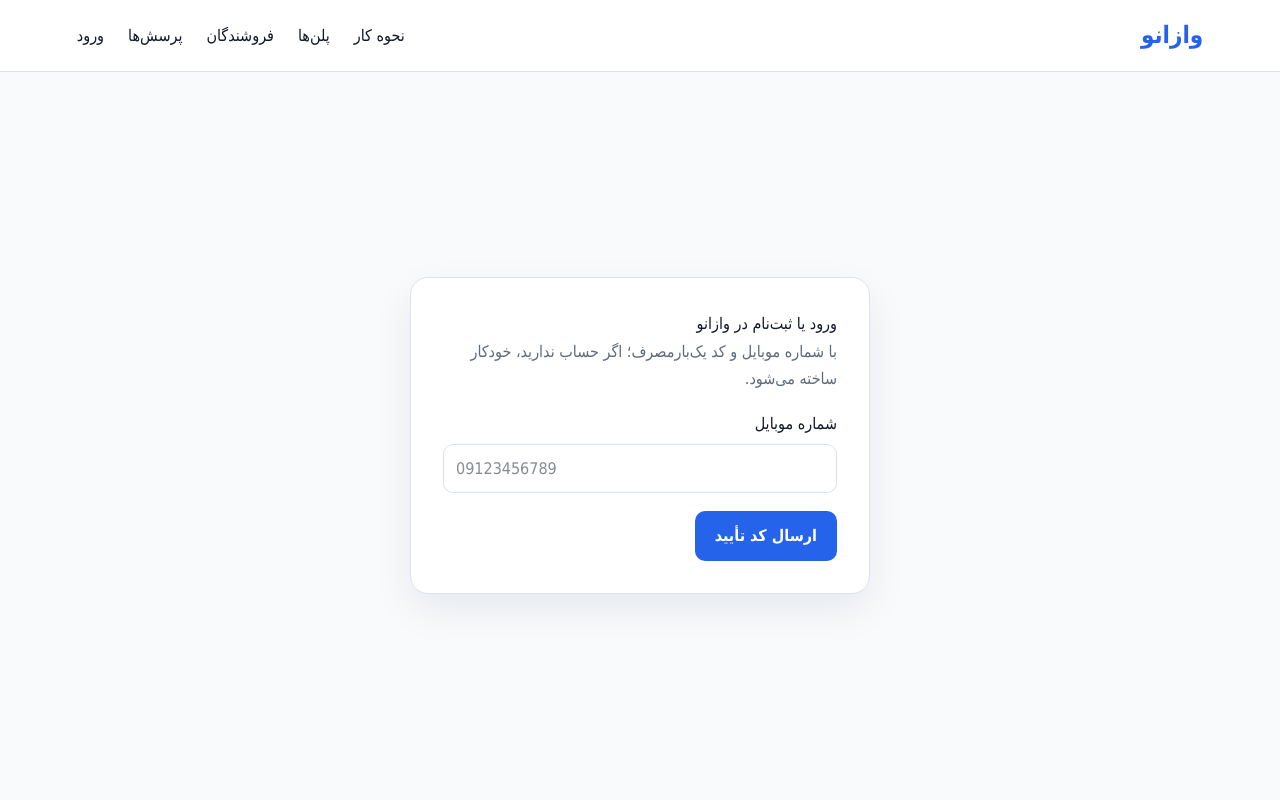
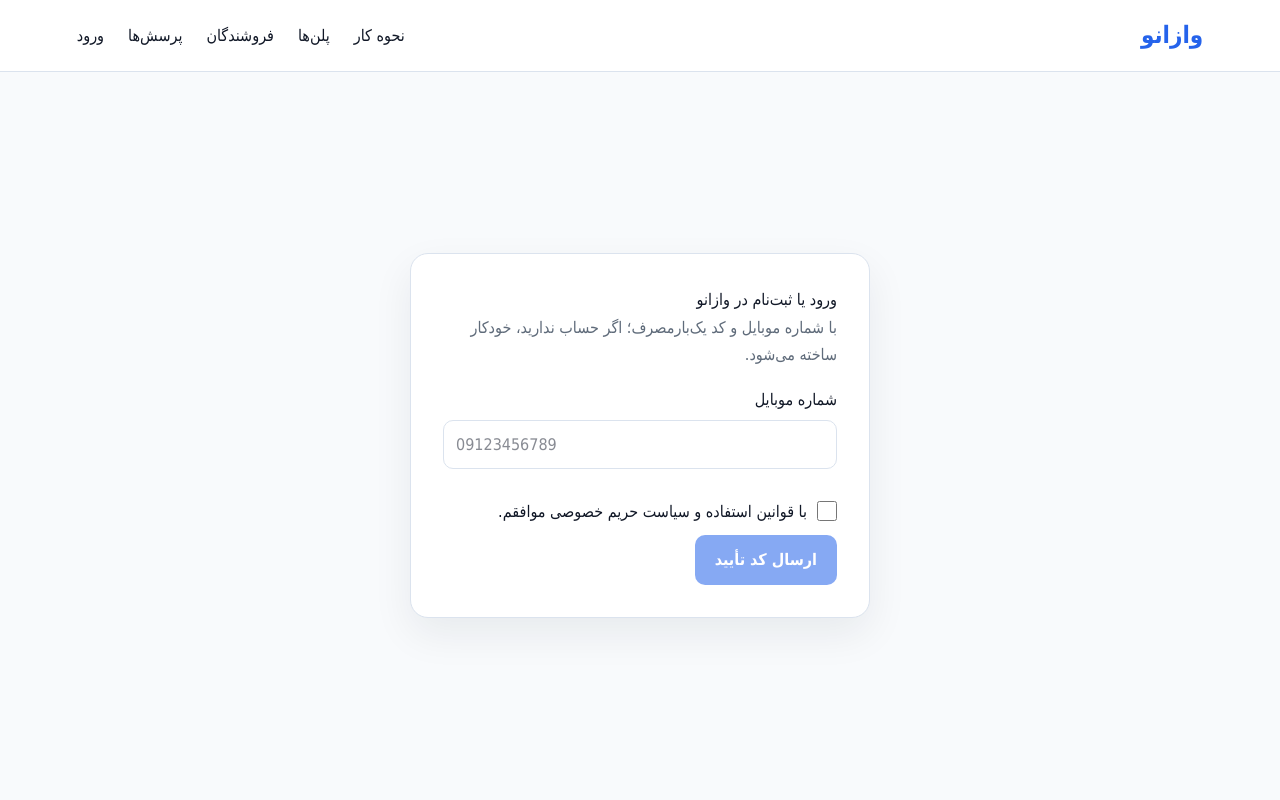
Before and after one commit to landstoneir-sketch/vazano, a Next.js app: page /login in a window 1280 px wide. Shown: the top 800 px of the page. Built offline with nearby package versions, Linux system fonts and the light colour scheme; no server answers.

Commit message:
feat(auth): record versioned legal consent

```diff
--- a/src/app/login/login-form.tsx
+++ b/src/app/login/login-form.tsx
@@ -3,6 +3,7 @@
 import { useState } from 'react';
 import { useRouter } from 'next/navigation';
 import type { Route } from 'next';
+import Link from 'next/link';
 import { apiRequest } from '@/lib/api';
 
 type RequestOtpResult = { expiresInSeconds: number; debugCode?: string };
@@ -16,6 +17,7 @@ export function LoginForm({ returnTo = '/dashboard' }: { returnTo?: string }) {
   const [message, setMessage] = useState('');
   const [error, setError] = useState('');
   const [busy, setBusy] = useState(false);
+  const [legalAccepted, setLegalAccepted] = useState(false);
 
   async function requestCode(event: React.FormEvent) {
     event.preventDefault(); setBusy(true); setError('');
@@ -30,7 +32,7 @@ export function LoginForm({ returnTo = '/dashboard' }: { returnTo?: string }) {
   async function verifyCode(event: React.FormEvent) {
     event.preventDefault(); setBusy(true); setError('');
     try {
-      const result = await apiRequest<VerifyOtpResult>('/auth/otp/verify', { method: 'POST', body: JSON.stringify({ mobile, code, purpose: 'LOGIN' }) });
+      const result = await apiRequest<VerifyOtpResult>('/auth/otp/verify', { method: 'POST', body: JSON.stringify({ mobile, code, purpose: 'LOGIN', legalAccepted }) });
       router.push((result.isNewUser ? '/dashboard/profile' : returnTo) as Route); router.refresh();
     } catch (caught) { setError(caught instanceof Error ? caught.message : 'کد واردشده معتبر نیست.'); }
     finally { setBusy(false); }
@@ -43,7 +45,7 @@ export function LoginForm({ returnTo = '/dashboard' }: { returnTo?: string }) {
       {message && <div className="message message-success" role="status">{message}</div>}
       {error && <div className="message message-error" role="alert">{error}</div>}
       {step === 'mobile' ? (
-        <form onSubmit={requestCode}><label className="form-field"><span>شماره موبایل</span><input inputMode="tel" autoComplete="tel" placeholder="09123456789" value={mobile} onChange={(event) => setMobile(event.target.value)} required /></label><button className="button button-primary" disabled={busy} type="submit">{busy ? 'در حال ارسال…' : 'ارسال کد تأیید'}</button></form>
+        <form onSubmit={requestCode}><label className="form-field"><span>شماره موبایل</span><input inputMode="tel" autoComplete="tel" placeholder="09123456789" value={mobile} onChange={(event) => setMobile(event.target.value)} required /></label><label className="check-field"><input aria-label="پذیرش قوانین و حریم خصوصی" type="checkbox" checked={legalAccepted} onChange={(event) => setLegalAccepted(event.target.checked)} required /><span>با <Link href="/terms" target="_blank">قوانین استفاده</Link> و <Link href="/privacy" target="_blank">سیاست حریم خصوصی</Link> موافقم.</span></label><button className="button button-primary" disabled={busy || !legalAccepted} type="submit">{busy ? 'در حال ارسال…' : 'ارسال کد تأیید'}</button></form>
       ) : (
         <form onSubmit={verifyCode}><label className="form-field"><span>کد تأیید</span><input inputMode="numeric" autoComplete="one-time-code" maxLength={6} value={code} onChange={(event) => setCode(event.target.value)} required /></label><div className="actions"><button className="button button-primary" disabled={busy} type="submit">{busy ? 'در حال بررسی…' : 'ورود'}</button><button className="button button-secondary" type="button" onClick={() => { setStep('mobile'); setMessage(''); }}>اصلاح شماره</button></div></form>
       )}
```
